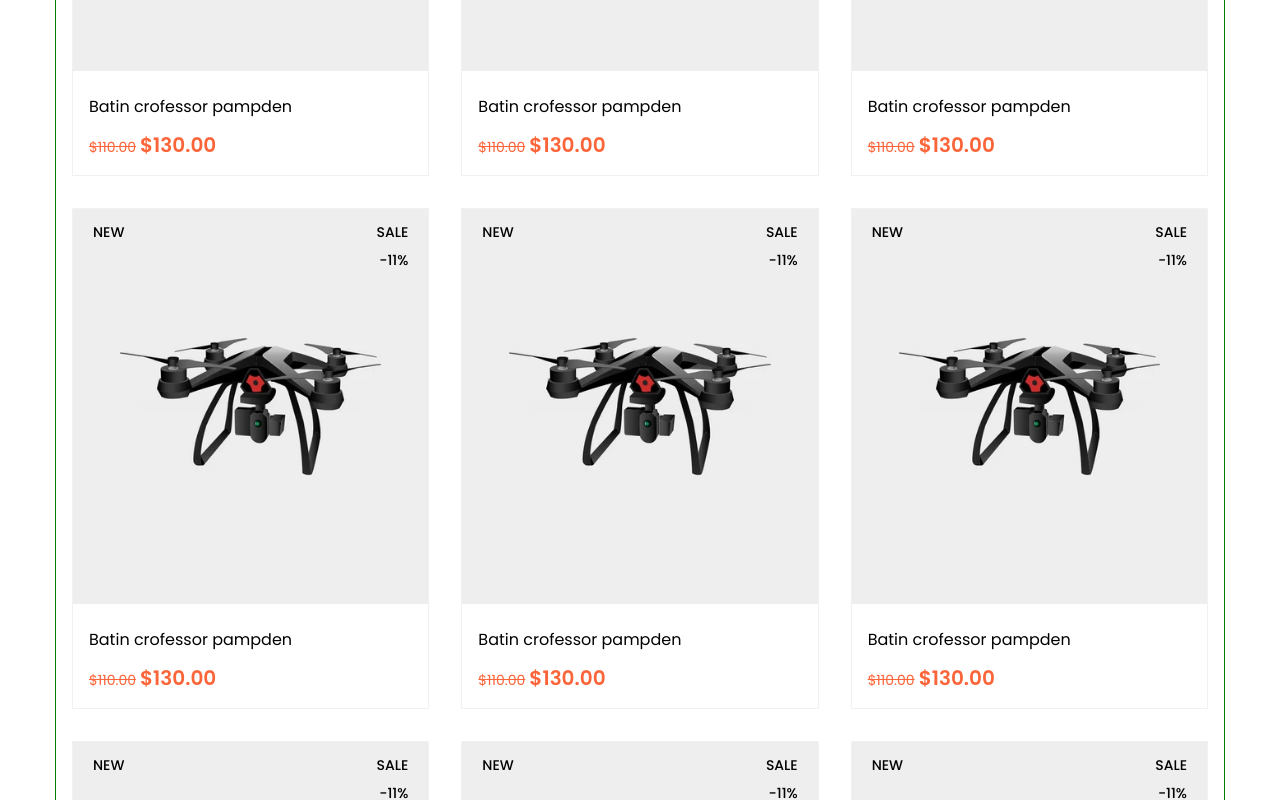
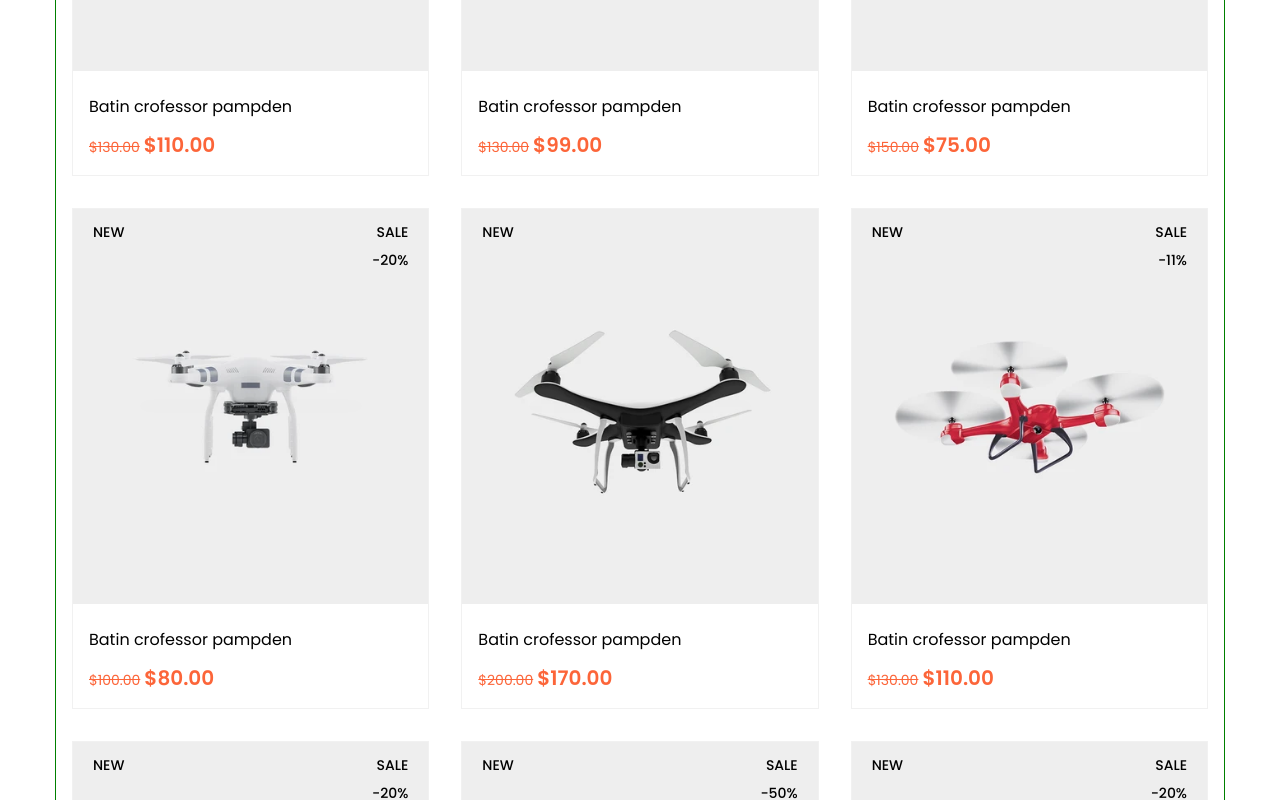
Before and after one commit to ceresnghia/react-training, a React (Create React App) app: page /shop-grid-col-3 in a window 1280 px wide. Shown: the part 740-1540 px from the top of the page. Built offline with nearby package versions, Linux system fonts and the light colour scheme; the HTML template or start-up script is replaced by a standard one; what tailwindcss-pseudo would draw is missing.

Commit message:
map through products data to lists product card

```diff
--- a/src/pages/ShopThreeColumn/components/ProductsGridSection/ProductGridCard.js
+++ b/src/pages/ShopThreeColumn/components/ProductsGridSection/ProductGridCard.js
@@ -1,22 +1,23 @@
 import { Link } from 'react-router-dom';
+import { formatMoney } from '../../../../utils/formatMoney';
 
-const ProductGridCard = () => {
+const ProductGridCard = ({ product }) => {
   return (
     <div className='product-grid__item w-full md:w-1/2 lg:w-1/3 px-4 py-4'>
       <div className='product-card border border-solid border-gray-300 transition-all hover:shadow-product group relative'>
         <div className='card-top relative overflow-hidden'>
           <span className='font-medium uppercase text-sm text-black inline-block py-1 px-2 leading-none absolute top-3 left-3'>
-            New
+            {product.isNew && 'New'}
           </span>
           <span className='font-medium uppercase text-sm text-black inline-block py-1 px-2 leading-none absolute top-3 right-3'>
-            Sale
+            {product.isSale && 'Sale'}
           </span>
           <span className='font-medium uppercase text-sm text-black inline-block py-1 px-2 leading-none absolute top-10 right-3'>
-            -11%
+            {product.isSale && `-${product.saleAmount}%`}
           </span>
           <img
             className='w-full h-full'
-            src='assets/images/products/drone/product1.webp'
+            src={product.img}
             alt='product image'
             loading='lazy'
             width='432'
@@ -109,8 +110,10 @@ const ProductGridCard = () => {
             </Link>
           </h4>
           <h5 className='font-bold text-md leading-none text-orange mt-3'>
-            <del className='font-normal text-sm mr-1 inline-block'>$110.00</del>
-            $130.00
+            <del className='font-normal text-sm mr-1 inline-block'>
+              {formatMoney(product.price)}
+            </del>
+            {formatMoney(product.salePrice)}
           </h5>
         </div>
       </div>
--- a/src/pages/ShopThreeColumn/components/ProductsGridSection/index.js
+++ b/src/pages/ShopThreeColumn/components/ProductsGridSection/index.js
@@ -1,20 +1,13 @@
 import ProductGridCard from './ProductGridCard';
 
-const ProductsGridSection = () => {
+const ProductsGridSection = ({ products }) => {
   return (
     <section id='productsGrid' className='mt-10 shop-tab-content active'>
       <div className='container'>
         <div className='product-grid__items flex flex-wrap -my-4 -mx-4'>
-          <ProductGridCard />
-          <ProductGridCard />
-          <ProductGridCard />
-          <ProductGridCard />
-          <ProductGridCard />
-          <ProductGridCard />
-          <ProductGridCard />
-          <ProductGridCard />
-          <ProductGridCard />
-          <ProductGridCard />
+          {products.map((product) => (
+            <ProductGridCard key={product.id} product={product} />
+          ))}
         </div>
       </div>
     </section>
--- a/src/pages/ShopThreeColumn/components/ProductsListSection/ProductListCard.js
+++ b/src/pages/ShopThreeColumn/components/ProductsListSection/ProductListCard.js
@@ -1,5 +1,4 @@
 import { Link } from 'react-router-dom';
-
 import { formatMoney } from '../../../../utils/formatMoney';
 
 const ProductListCard = ({ product }) => {
--- a/src/pages/ShopThreeColumn/components/ProductsListSection/index.js
+++ b/src/pages/ShopThreeColumn/components/ProductsListSection/index.js
@@ -1,13 +1,11 @@
 import ProductListCard from './ProductListCard';
-import data from '../../../../data/productsData';
 
-const ProductsListSection = () => {
-  console.log('data', data);
+const ProductsListSection = ({ products }) => {
   return (
     <section id='productsList' className='mt-10 shop-tab-conten'>
       <div className='container'>
         <div className='product-list__items flex flex-wrap -mt-7'>
-          {data.products.map((product) => {
+          {products.map((product) => {
             return <ProductListCard key={product.id} product={product} />;
           })}
         </div>
--- a/src/pages/ShopThreeColumn/index.js
+++ b/src/pages/ShopThreeColumn/index.js
@@ -9,13 +9,20 @@ import PaginationSection from './components/PaginationSection';
 import ContactSection from './components/ContactSection';
 import FooterSection from './components/FooterSection';
 
+import data from '../../data/productsData';
+
 function ShopThreeColumn() {
   const [isShowProductsGrid, setIsShowProductsGrid] = useState(true);
   const [email, setEmail] = useState('');
+  const [products, setProducts] = useState([]);
 
   useEffect(() => {
     document.title = 'Hello Tailwind';
   });
+
+  useEffect(() => {
+    setProducts(data.products);
+  }, []);
 
   const handleShowGridClick = () => {
     setIsShowProductsGrid(true);
@@ -63,11 +70,11 @@ function ShopThreeColumn() {
       {/* ----- Filter section end ----- */}
 
       {/* ----- Products Grid section start ----- */}
-      {isShowProductsGrid && <ProductsGridSection />}
+      {isShowProductsGrid && <ProductsGridSection products={products} />}
       {/* ----- Products Grid section end ----- */}
 
       {/* ----- Products List section start ----- */}
-      {!isShowProductsGrid && <ProductsListSection />}
+      {!isShowProductsGrid && <ProductsListSection products={products} />}
       {/* ----- Products List section end ----- */}
 
       {/* ----- Pagination section start ----- */}
```
